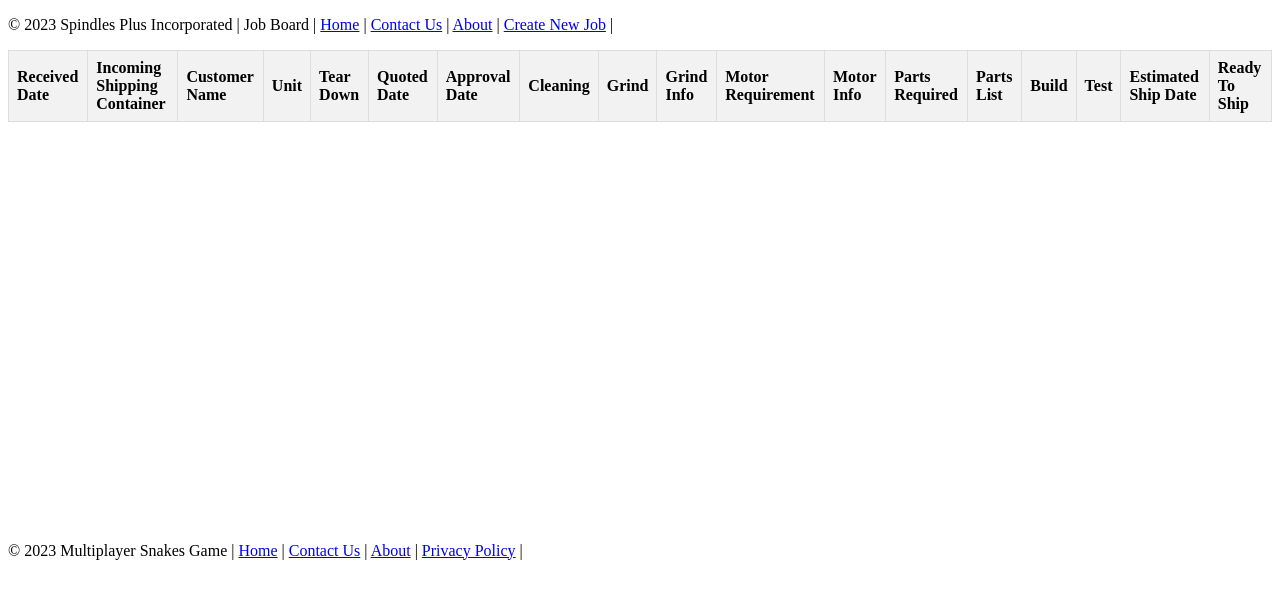
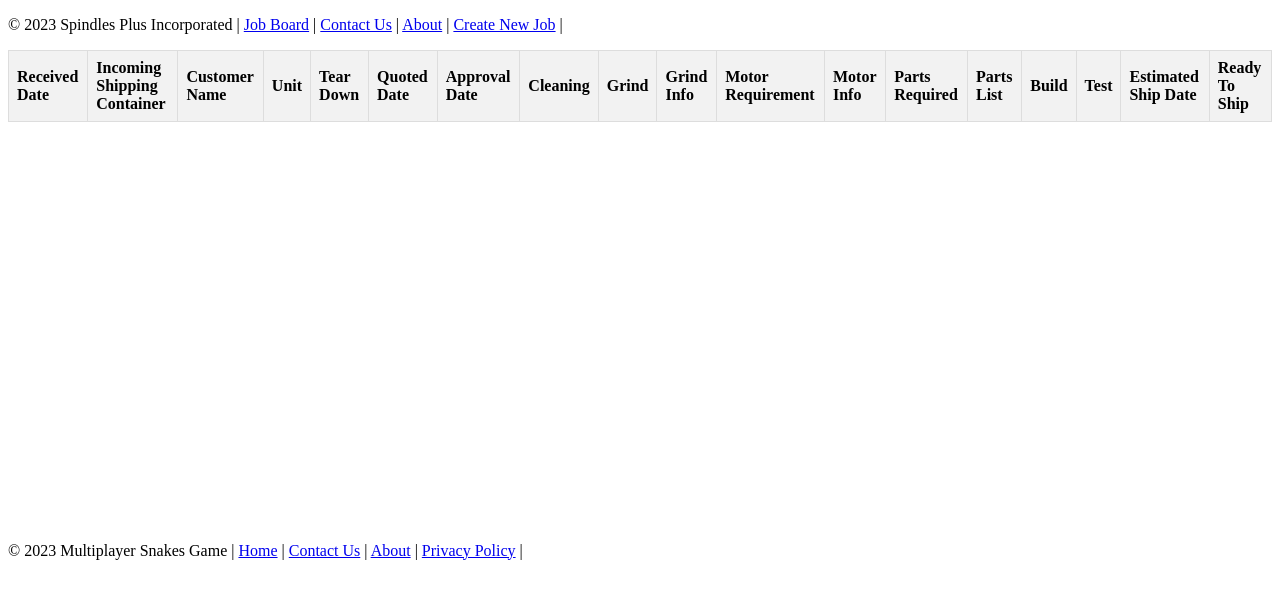
Before and after one commit to Jman0519/SpindlesPlus, a website: page frontend/index.html in a window 1280 px wide. Drawn offline with Linux system fonts and the light colour scheme; no server answers.

Commit message:
changed out home button for Job Board

```diff
--- a/frontend/index.html
+++ b/frontend/index.html
@@ -32,8 +32,8 @@
 </head>
 
 <body>
-    <p>&copy; 2023 Spindles Plus Incorporated | Job Board |
-        <a href="index.html">Home</a> |
+    <p>&copy; 2023 Spindles Plus Incorporated |
+        <a href="index.html">Job Board</a> |
         <a href="contactUs.html">Contact Us</a> |
         <a href="about.html">About</a> |
         <a href="CreateNewJob.html">Create New Job</a> |
```
